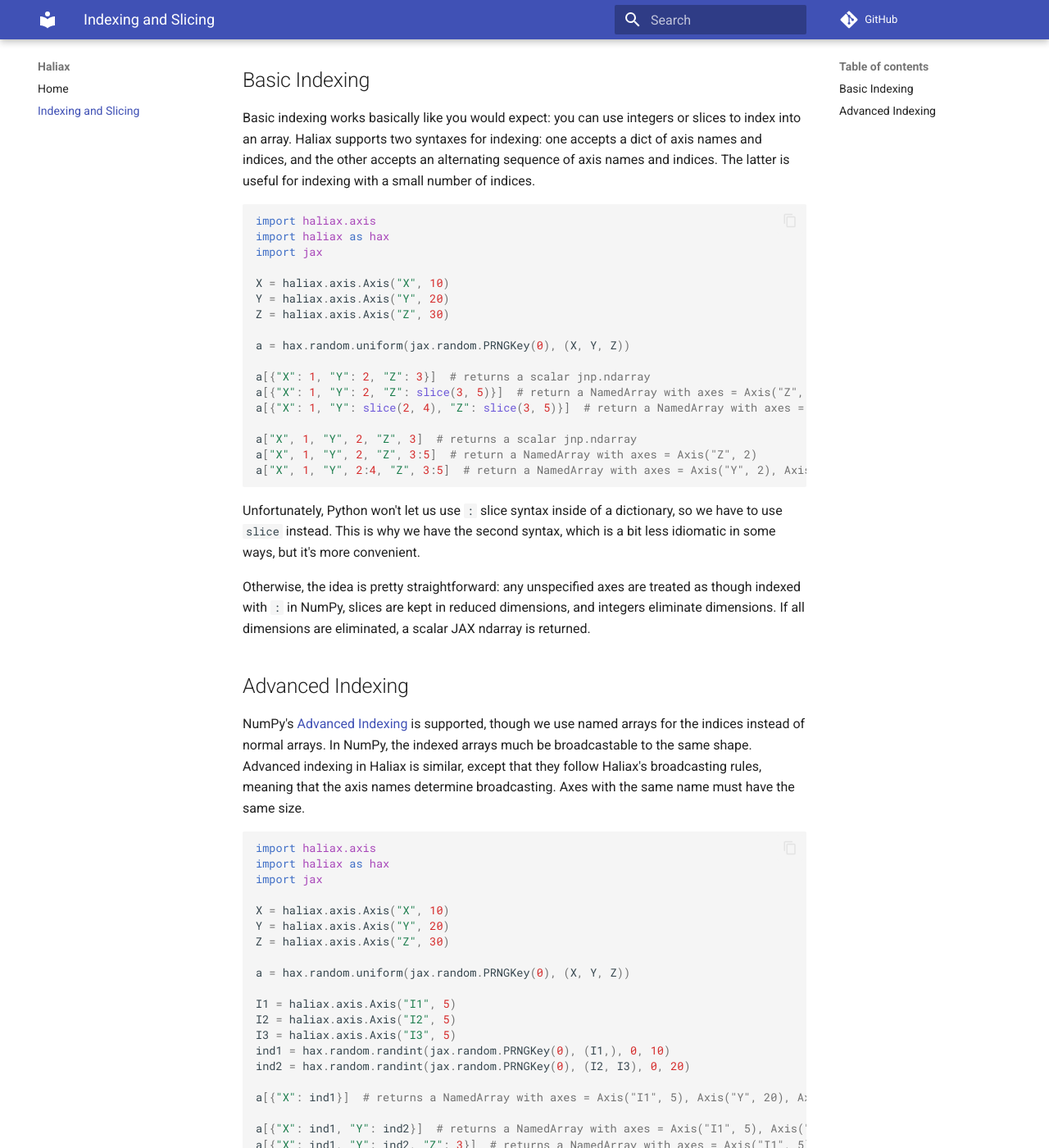
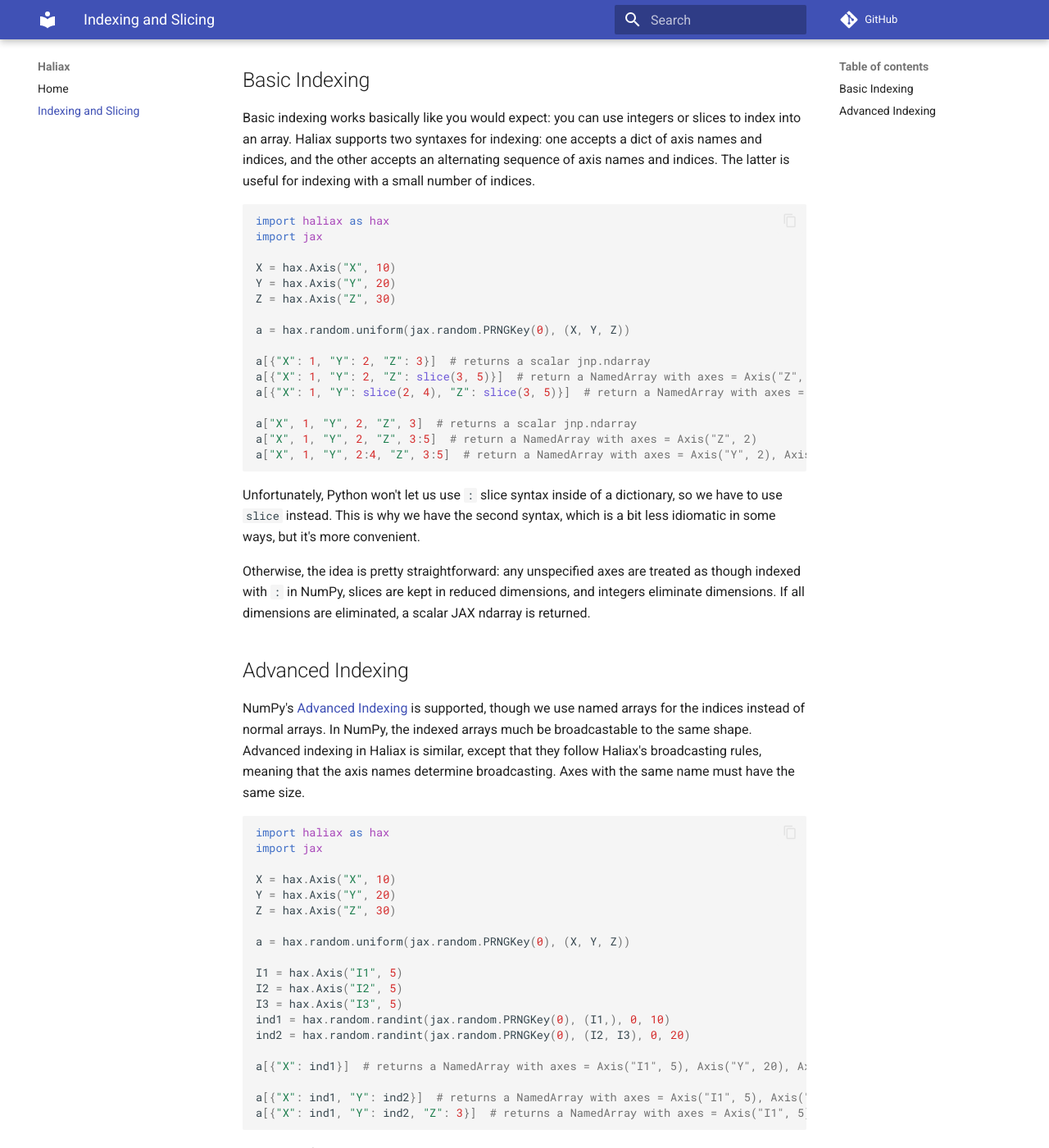
Before and after one commit to stanford-crfm/haliax, an MkDocs documentation site: the page built from docs/indexing.md, in a window 1280 px wide and 1400 px high, scrolled down 242 px. Shown: the whole window at 82% size. Built offline with MkDocs 1.6.1 and Material for MkDocs 9.7.7, drawn with Linux system fonts in a browser that asks for light colours; comment, search, counter and statistics services are not loaded; some of the changed text lies outside the part shown.

Commit message:
stupid pycharm

````diff
--- a/docs/indexing.md
+++ b/docs/indexing.md
@@ -11,13 +11,12 @@ Haliax supports two syntaxes for indexing: one accepts a dict of axis names and
 an alternating sequence of axis names and indices. The latter is useful for indexing with a small number of indices.
 
 ```python
-import haliax.axis
 import haliax as hax
 import jax
 
-X = haliax.axis.Axis("X", 10)
-Y = haliax.axis.Axis("Y", 20)
-Z = haliax.axis.Axis("Z", 30)
+X = hax.Axis("X", 10)
+Y = hax.Axis("Y", 20)
+Z = hax.Axis("Z", 30)
 
 a = hax.random.uniform(jax.random.PRNGKey(0), (X, Y, Z))
 
@@ -45,19 +44,18 @@ broadcastable to the same shape. Advanced indexing in Haliax is similar, except
 meaning that the axis names determine broadcasting. Axes with the same name must have the same size.
 
 ```python
-import haliax.axis
 import haliax as hax
 import jax
 
-X = haliax.axis.Axis("X", 10)
-Y = haliax.axis.Axis("Y", 20)
-Z = haliax.axis.Axis("Z", 30)
+X = hax.Axis("X", 10)
+Y = hax.Axis("Y", 20)
+Z = hax.Axis("Z", 30)
 
 a = hax.random.uniform(jax.random.PRNGKey(0), (X, Y, Z))
 
-I1 = haliax.axis.Axis("I1", 5)
-I2 = haliax.axis.Axis("I2", 5)
-I3 = haliax.axis.Axis("I3", 5)
+I1 = hax.Axis("I1", 5)
+I2 = hax.Axis("I2", 5)
+I3 = hax.Axis("I3", 5)
 ind1 = hax.random.randint(jax.random.PRNGKey(0), (I1,), 0, 10)
 ind2 = hax.random.randint(jax.random.PRNGKey(0), (I2, I3), 0, 20)
 
@@ -75,16 +73,15 @@ In keeping with the one-axis-per-name rule, you are allowed to index using axes
 if it would be eliminated by the indexing operation. For example:
 
 ```python
-import haliax.axis
 import haliax as hax
 import jax
 
-X = haliax.axis.Axis("X", 10)
-Y = haliax.axis.Axis("Y", 20)
-Z = haliax.axis.Axis("Z", 30)
+X = hax.Axis("X", 10)
+Y = hax.Axis("Y", 20)
+Z = hax.Axis("Z", 30)
 
-X2 = haliax.axis.Axis("X", 5)
-Y2 = haliax.axis.Axis("Y", 5)
+X2 = hax.Axis("X", 5)
+Y2 = hax.Axis("Y", 5)
 
 a = hax.random.uniform(jax.random.PRNGKey(0), (X, Y, Z))
 ind1 = hax.random.randint(jax.random.PRNGKey(0), (X2,), 0, 10)
````
